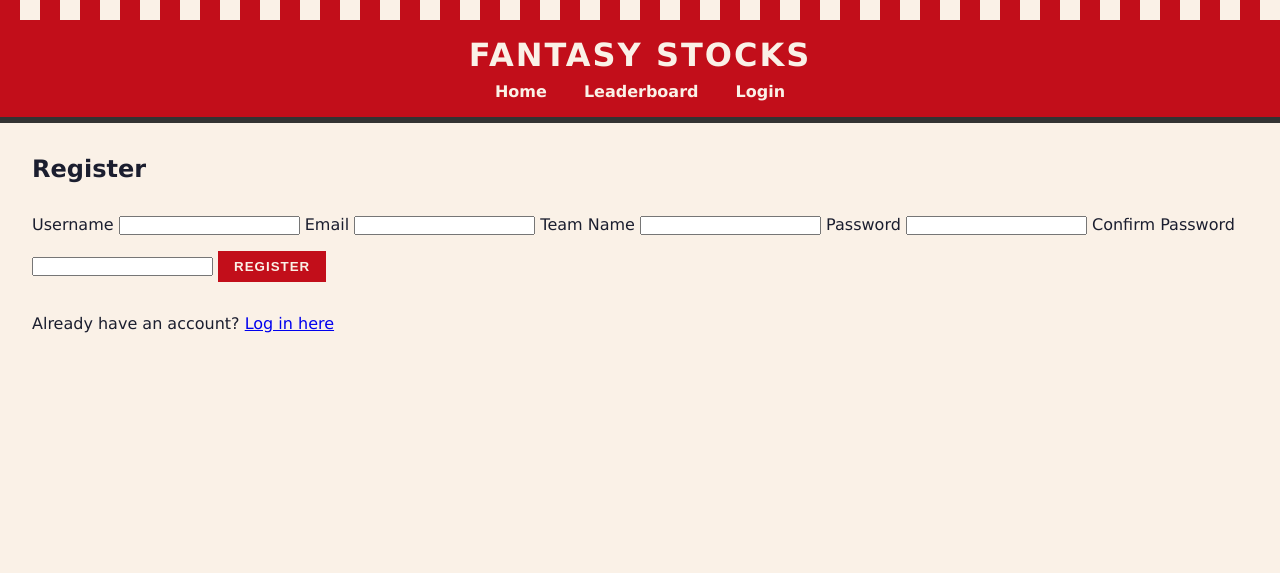
After one commit to PatrickC05/hackprincetons25, a Django app: page /register/ in a window 1280 px wide. The commit adds this page. Shown: the top 573 px of the page. Run offline with Django 5.2, Linux system fonts and the light colour scheme.

Commit message:
csv done
Co-authored-by: Riley <Tatty2004@users.noreply.github.com>
Co-authored-by: Tate Hutchins <thutch17@users.noreply.github.com>
Co-authored-by: Maya Doron-Repa <Mayawastaken@users.noreply.github.com>

```diff
--- a/fantasy_football/main/templates/login.html
+++ b/fantasy_football/main/templates/login.html
@@ -10,5 +10,6 @@
         {{ form.as_p }}  <!-- Renders the login form -->
         <button type="submit">Login</button>
     </form>
+    <p>Don't have an account? <a href="{% url 'register' %}">Sign up here</a></p>
 </body>
 </html>
--- /dev/null
+++ b/fantasy_football/main/templates/register.html
@@ -0,0 +1,31 @@
+{% extends "base.html" %}
+
+{% block title %}Register{% endblock %}
+
+{% block content %}
+<div class="register-container">
+    <h2>Register</h2>
+    <form method="POST">
+        {% csrf_token %}
+
+        <label for="username">Username</label>
+        <input type="text" id="username" name="username" required>
+
+        <label for="email">Email</label>
+        <input type="email" id="email" name="email" required>
+
+        <label for="team_name">Team Name</label>
+        <input type="text" id="team_name" name="team_name" required>
+
+        <label for="password1">Password</label>
+        <input type="password" id="password1" name="password1" required>
+
+        <label for="password2">Confirm Password</label>
+        <input type="password" id="password2" name="password2" required>
+
+        <button type="submit">Register</button>
+    </form>
+
+    <p>Already have an account? <a href="{% url 'login' %}">Log in here</a></p>
+</div>
+{% endblock %}
--- a/fantasy_football/main/urls.py
+++ b/fantasy_football/main/urls.py
@@ -18,7 +18,7 @@ from django.urls import path
 from django.shortcuts import redirect
 from django.contrib.auth import logout
 from django.contrib.auth.views import LoginView, LogoutView
-from .views import home, team, matchup, stock_detail, leaderboard, team_view
+from .views import home, team, matchup, stock_detail, leaderboard, team_view, register
 
 def custom_logout(request):
     logout(request)
@@ -34,4 +34,5 @@ urlpatterns = [
    path('stocks/<str:ticker>/', stock_detail, name='stock_detail'),
    path('logout/', custom_logout, name='logout'),
    path('leaderboard/', leaderboard, name='leaderboard'),
+   path('register/', register, name='register')
 ]
--- a/fantasy_football/main/views.py
+++ b/fantasy_football/main/views.py
@@ -1,4 +1,4 @@
-from django.shortcuts import render, get_object_or_404
+from django.shortcuts import render, get_object_or_404, redirect
 from django.http import HttpResponse, HttpResponseRedirect
 from django.contrib.auth.decorators import login_required
 from django.contrib.auth.views import LoginView
@@ -9,7 +9,9 @@ import os
 import json
 import pandas as pd
 from django.conf import settings
-
+from django.contrib import messages
+from django.contrib.auth.models import User
+from django.contrib.auth import authenticate, login
 from .utils import recent_monday
 
 # Create your views here.
@@ -111,6 +113,12 @@ def matchup(request):
         stock_scores[stock.ticker] = score
         second_user_score += score
 
+    for stock in first_user_bench:
+        stock_scores[stock.ticker] = round(stock.get_score(monday), 2)
+
+    for stock in second_user_bench:
+        stock_scores[stock.ticker] = round(stock.get_score(monday), 2)
+
     return render(request, 'matchup.html', {'team1name': user_profile.team_name,
                                             'team1id': user_profile.id,
                                             'team2name': opponent.team_name,
@@ -186,3 +194,37 @@ def leaderboard(request):
     ).order_by('-win_count', '-total_points')
 
     return render(request, 'leaderboard.html', {'user_profiles': user_profiles})
+
+
+def register(request):
+    if request.method == "POST":
+        username = request.POST["username"]
+        email = request.POST["email"]
+        team_name = request.POST["team_name"]
+        password1 = request.POST["password1"]
+        password2 = request.POST["password2"]
+
+        if password1 != password2:
+            messages.error(request, "Passwords do not match.")
+            return redirect("register")
+
+        if User.objects.filter(username=username).exists():
+            messages.error(request, "Username already taken.")
+            return redirect("register")
+
+        if User.objects.filter(email=email).exists():
+            messages.error(request, "Email already in use.")
+            return redirect("register")
+
+        # Create user and user profile
+        user = User.objects.create_user(username=username, email=email, password=password1)
+        UserProfile.objects.create(user=user, team_name=team_name, email_address=email)
+
+        # Log in the user automatically
+        user = authenticate(username=username, password=password1)
+        if user:
+            login(request, user)
+            messages.success(request, "Account created successfully!")
+            return redirect("home")  # Change "home" to your actual homepage URL name
+
+    return render(request, "register.html")
--- a/stocks/sp500_summary.py
+++ b/stocks/sp500_summary.py
@@ -58,7 +58,8 @@ def get_company_domain(wiki_url):
     return None
 
 def get_summary_from_gemini(ticker, name):
-    prompt = f"Give me a summary of {name}(${ticker}), what they do, how they make money, and their future outlook in 3 sentences."
+    prompt = f"Give me a summary of the company {name} (${ticker}), what they do, how they make money, and their future outlook in 3 sentences."
+    print(prompt)
     if GEMINI_API_KEY:
         client = genai.Client(api_key=GEMINI_API_KEY)
 
--- a/stocks/test_gemini.py
+++ b/stocks/test_gemini.py
@@ -10,7 +10,7 @@ if GEMINI_API_KEY:
 
     try:
         response = client.models.generate_content(
-            model="gemini-2.0-flash", contents="Give me a summary of Agilent Technologies, what they do, how they make money, and their future outlook in 3 sentences."
+            model="gemini-2.0-flash", contents="Give me a summary of the company Textron (TXT), what they do, how they make money, and their future outlook in 3 sentences."
 
         )
         print(response.text)
```
Also changed, not shown: sp500_summaries.csv.
